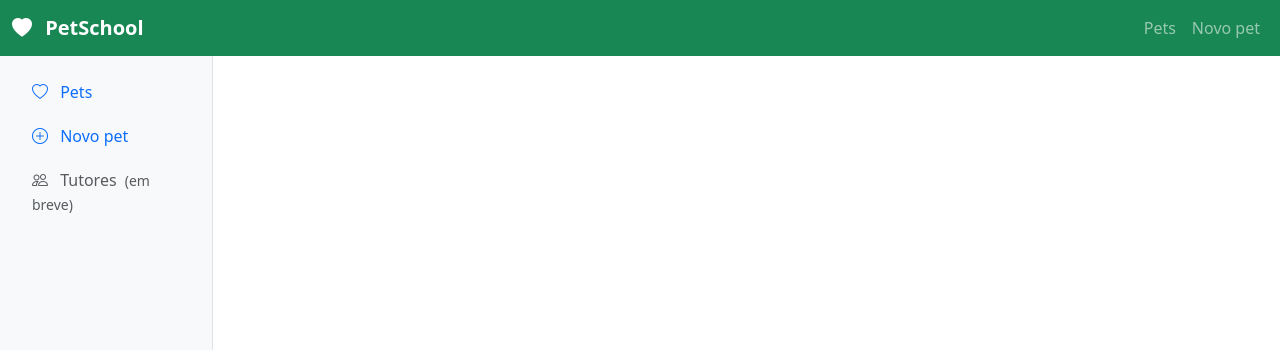
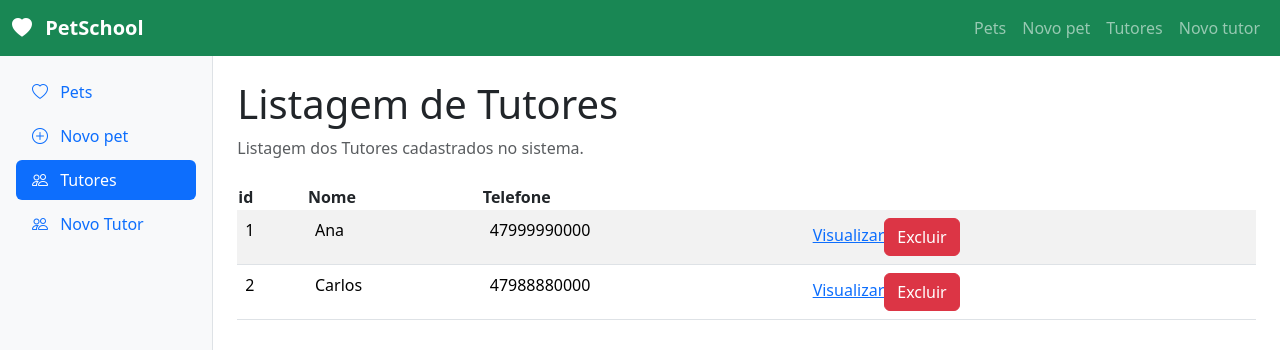
Before and after one commit to alicelanznaster/hotel-pets, a Vue app: page /tutores in a window 1280 px wide. Shown: the top 350 px of the page. Built offline with nearby package versions, Linux system fonts and the light colour scheme; data requests are answered from the project's data file.

Commit message:
FEAT: finalização do CRUD de tutores

```diff
--- a/db.json
+++ b/db.json
@@ -11,6 +11,19 @@
       "telefone": "47988880000"
     }
   ],
-  "pets": [],
+  "pets": [
+    {
+      "nome": "kiara",
+      "especie": "Cachorro",
+      "tutorId": "1",
+      "id": "-tcZ01b6Nu4"
+    },
+    {
+      "nome": "kiara",
+      "especie": "Cachorro",
+      "tutorId": "1",
+      "id": "X0ljpxyy9B8"
+    }
+  ],
   "$schema": "./node_modules/json-server/schema.json"
 }
--- a/src/components/layout/AppNavbar.vue
+++ b/src/components/layout/AppNavbar.vue
@@ -46,6 +46,16 @@ import { RouterLink } from 'vue-router';
             to="/pets/novo"
             >Novo pet</RouterLink
           >
+          <RouterLink
+          class="nav-link"
+          to="/tutores"
+          >Tutores
+          </RouterLink>
+          <RouterLink
+          class="nav-link"
+          to="/tutores/novo"
+          >Novo tutor
+          </RouterLink>
         </div>
       </div>
     </div>
--- a/src/components/layout/AppSidebar.vue
+++ b/src/components/layout/AppSidebar.vue
@@ -29,16 +29,28 @@ import { RouterLink } from 'vue-router';
         Novo pet
       </RouterLink>
 
-      <span
-        class="nav-link text-body-secondary"
-        aria-disabled="true"
+      <RouterLink
+        class="nav-link"
+        active-class="active"
+        to="/tutores"
       >
         <i
           class="bi bi-people me-2"
           aria-hidden="true"
         ></i>
-        Tutores <small class="ms-1">(em breve)</small>
-      </span>
+        Tutores
+      </RouterLink>
+      <RouterLink
+        class="nav-link"
+        active-class="active"
+        to="/tutores/novo"
+      >
+        <i
+          class="bi bi-people me-2"
+          aria-hidden="true"
+        ></i>
+        Novo Tutor
+      </RouterLink>
     </div>
   </nav>
 </template>
--- a/src/router/index.js
+++ b/src/router/index.js
@@ -21,7 +21,22 @@ const router = createRouter({
       path: '/pets/:id',
       name: 'detalhes-pet',
       component: () => import('../views/PetDetailsView.vue')
-    }
+    },
+    {
+      path: '/tutores',
+      name: 'tutores',
+      component: () => import('../views/TutoresView.vue')
+    },
+    {
+      path: '/tutores/novo',
+      name: 'novo-tutor',
+      component: () => import('../views/AddTutoresView.vue')
+    },
+    {
+      path: '/tutores/:id',
+      name: 'detalhes-tutor',
+      component: () => import('../views/TutoresDetailsView.vue')
+    },
   ],
 });
 
--- /dev/null
+++ b/src/views/AddTutoresView.vue
@@ -0,0 +1,68 @@
+<script setup>
+import { ref } from 'vue';
+import { useRouter } from 'vue-router';
+
+const router = useRouter(); //chamando meu router
+const API_URL = 'http://localhost:3000'; //chamando minha API
+
+const novoTutor = ref({
+  nome: '',
+  telefone: '',
+});
+
+// salvar o novo pet no sistema
+async function salvarTutor() {
+  await fetch(`${API_URL}/tutores`, {
+    method: 'POST',
+    headers: {
+      'Content-Type': 'application/json',
+    },
+    body: JSON.stringify(novoTutor.value),
+  });
+
+  //redirecionar para a tela de listagem de Pets
+  router.push('/tutores');
+}
+
+</script>
+
+<template>
+  <div>
+    <header class="mb-4">
+      <h1 class="text-2xl font-bold">Cadastro de Tutores</h1>
+      <p class="text-body-secundary mb-0">Cadastro de tutores no sistema.</p>
+    </header>
+
+    <form class="row" @submit.prevent="salvarTutor">
+      <div class="col-md-6">
+        <label for="nome" class="form-label">
+          Nome do Tutor:
+          <input
+            type="text"
+            class="form-control"
+            id="nome"
+            v-model="novoTutor.nome"
+            required
+          />
+        </label>
+      </div>
+      <div class="col-md-6">
+        <label for="telefone" class="form-label">
+            Telefone:
+            <input
+            type="tel"
+            class="form-control"
+            id= "telefone"
+            v-model="novoTutor.telefone"
+            required>
+        </label>
+      </div>
+
+      <div class="col-12-d-flex gap-2">
+        <button class="btn btn-success" type="submit">
+          Salvar Tutor
+        </button>
+      </div>
+    </form>
+  </div>
+</template>
--- /dev/null
+++ b/src/views/TutoresDetailsView.vue
@@ -0,0 +1,34 @@
+<script setup>
+import { onMounted, ref } from 'vue';
+import { useRoute } from 'vue-router';
+
+const route = useRoute();
+const API_URL = 'http://localhost:3000';
+const tutor = ref(null);
+
+async function carregarTutor() {
+  //pegando o id do pet que está na url
+  const idTutor = route.params.id;
+
+  //chamando API para buscar o pet pelo id
+  const respostaTutores = await fetch(`${API_URL}/tutores/${idTutor}`);
+  console.log('respostaTutores', respostaTutores);
+  // convertendo a resposta da API para JSON
+  tutor.value = await respostaTutores.json();
+  console.log('tutor', tutor.value);
+
+}
+
+onMounted(carregarTutor);
+</script>
+
+<template>
+  <section v-if="tutor === null">
+    <p>Carregandoo..</p>
+  </section>
+  <section v-else>
+    <h1>Nome do Tutor: {{ tutor.nome }}</h1>
+    <p>Id: {{ tutor.id }}</p>
+    <h5>Telefone: {{ tutor.telefone }}</h5>
+  </section>
+</template>
--- /dev/null
+++ b/src/views/TutoresView.vue
@@ -0,0 +1,65 @@
+<script setup>
+import { onMounted, ref } from 'vue';
+// import { RouterLink } from 'vue-router';
+
+const tutores = ref([]);
+
+// chama a minha API geral:
+const API_URL = 'http://localhost:3000';
+
+// chamar a minha API para listar todos os tutores:
+async function carregarDados() {
+
+  const respostaTutores = await fetch(`${API_URL}/tutores`);
+  tutores.value = await respostaTutores.json();
+
+  console.log('TUTORES -', tutores.value);
+}
+
+async function excluirTutor(id){
+    const confirmarExclusao = window.confirm('Deseja realente excluir o tutor?');
+
+    if (confirmarExclusao) {
+        // lógica para excluir o tutor http://localhost:3000/tutores/${id}
+        await fetch(`${API_URL}/tutores/${id}`, {
+            method: 'DELETE',
+        });
+        carregarDados();
+    }
+}
+
+onMounted(carregarDados);
+</script>
+
+<template>
+  <div>
+    <header class="mb-4">
+      <h1 class="text-2xl font-bold">Listagem de Tutores</h1>
+      <p class="text-body-secondary mb-0">
+        Listagem dos Tutores cadastrados no sistema.
+      </p>
+    </header>
+
+    <table class="table table-striped table-hover">
+      <thead>
+        <th>id</th>
+        <th>Nome</th>
+        <th>Telefone</th>
+      </thead>
+
+      <tbody>
+        <tr v-for="tutor in tutores" :key="tutor.id" >
+          <td>{{ tutor.id }}</td>
+          <td>{{ tutor.nome }}</td>
+          <td>{{ tutor.telefone}}</td>
+          <td>
+            <RouterLink :to="`/tutores/${tutor.id}`">Visualizar</RouterLink>
+            <button class="btn btn-danger" @click="excluirTutor(tutor.id)">
+                Excluir
+            </button>
+          </td>
+        </tr>
+      </tbody>
+    </table>
+  </div>
+</template>
```
